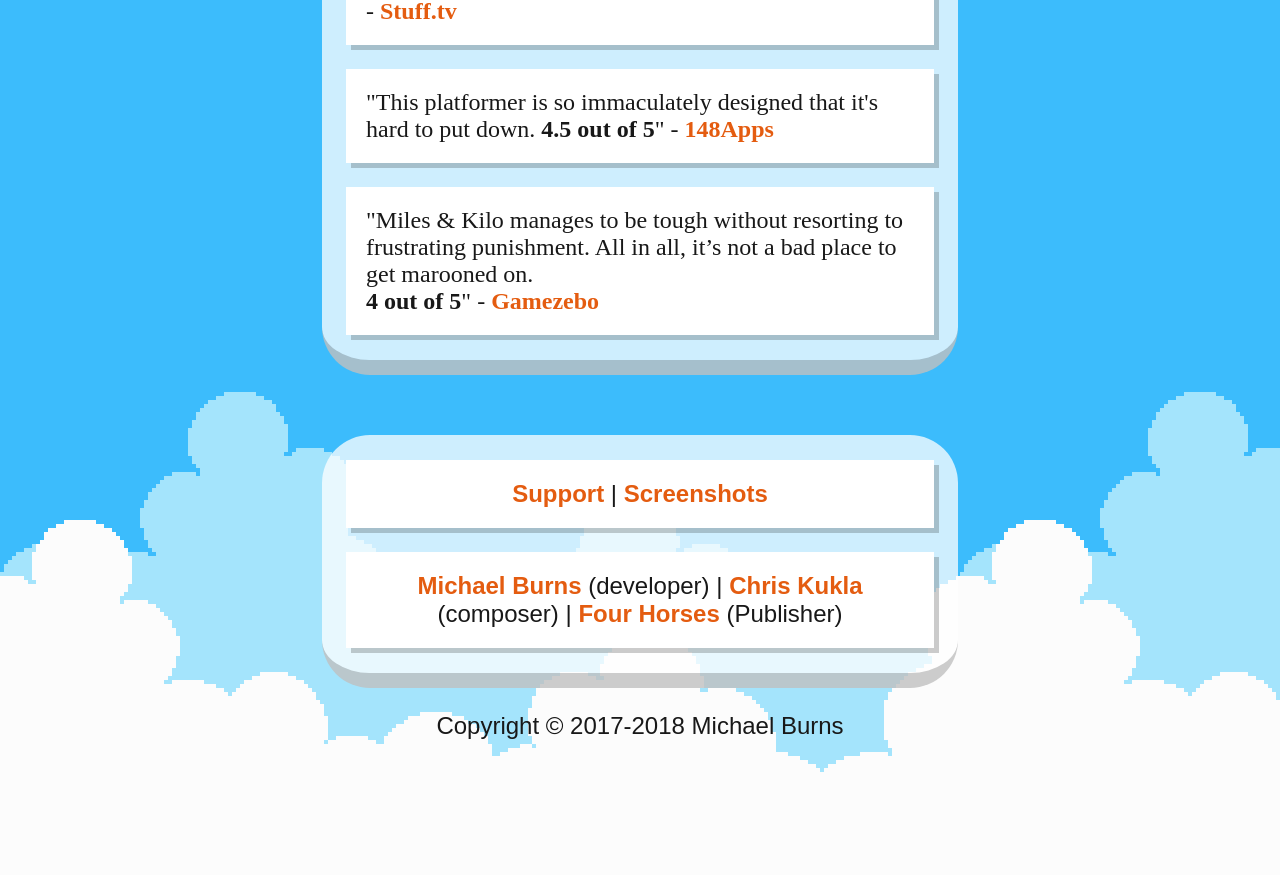
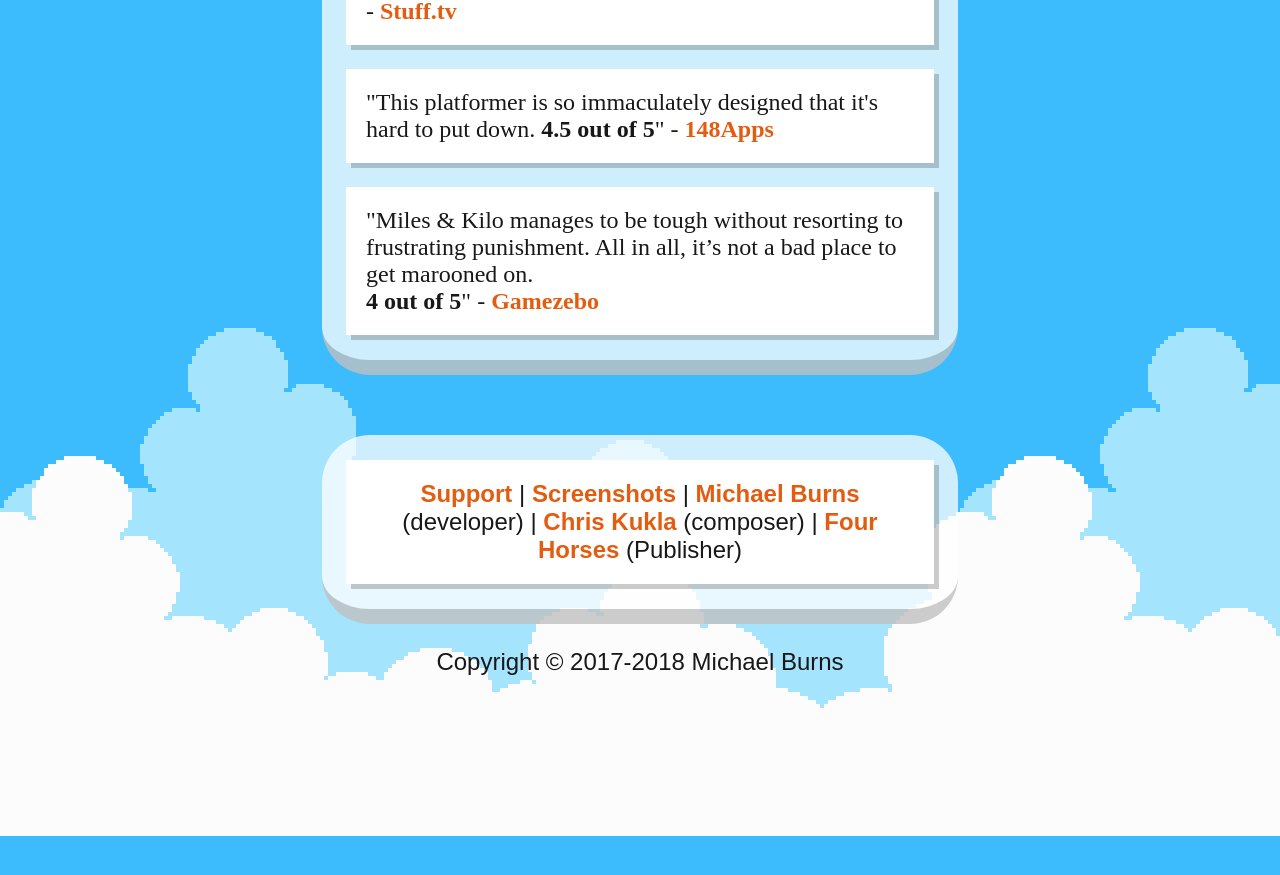
Before and after one commit to thatpixelguy/milesandkilo, a Jekyll site: the page built from index.html, in a window 1280 px wide and 900 px high, scrolled down 1283 px. Shown: the top 875 px of the window. Built offline with Jekyll 4.4.1, drawn with Linux system fonts in a browser that asks for light colours; some web fonts are replaced; after the commit the page ends 2119 px from its top, so only the background shows below that.

Commit message:
Update default.html

```diff
--- a/_layouts/default.html
+++ b/_layouts/default.html
@@ -22,9 +22,7 @@
       <div class='footer'>
         <div class='textblock'>
           <center>
-            <p><a href='/support'>Support</a> | <a href='/screenshots'>Screenshots</a></p>
-            <p>
-          <a href='http://thepixelguy.com/'>Michael Burns</a> (developer) | <a href='http://chriskukla.com/'>Chris Kukla</a> (composer) | <a href='http://fourhorses.co.uk'>Four Horses</a> (Publisher)
+            <p><a href='/support'>Support</a> | <a href='/screenshots'>Screenshots</a> | <a href='http://thepixelguy.com/'>Michael Burns</a> (developer) | <a href='http://chriskukla.com/'>Chris Kukla</a> (composer) | <a href='http://fourhorses.co.uk'>Four Horses</a> (Publisher)
         </p>
           </center>
         </div>
```
